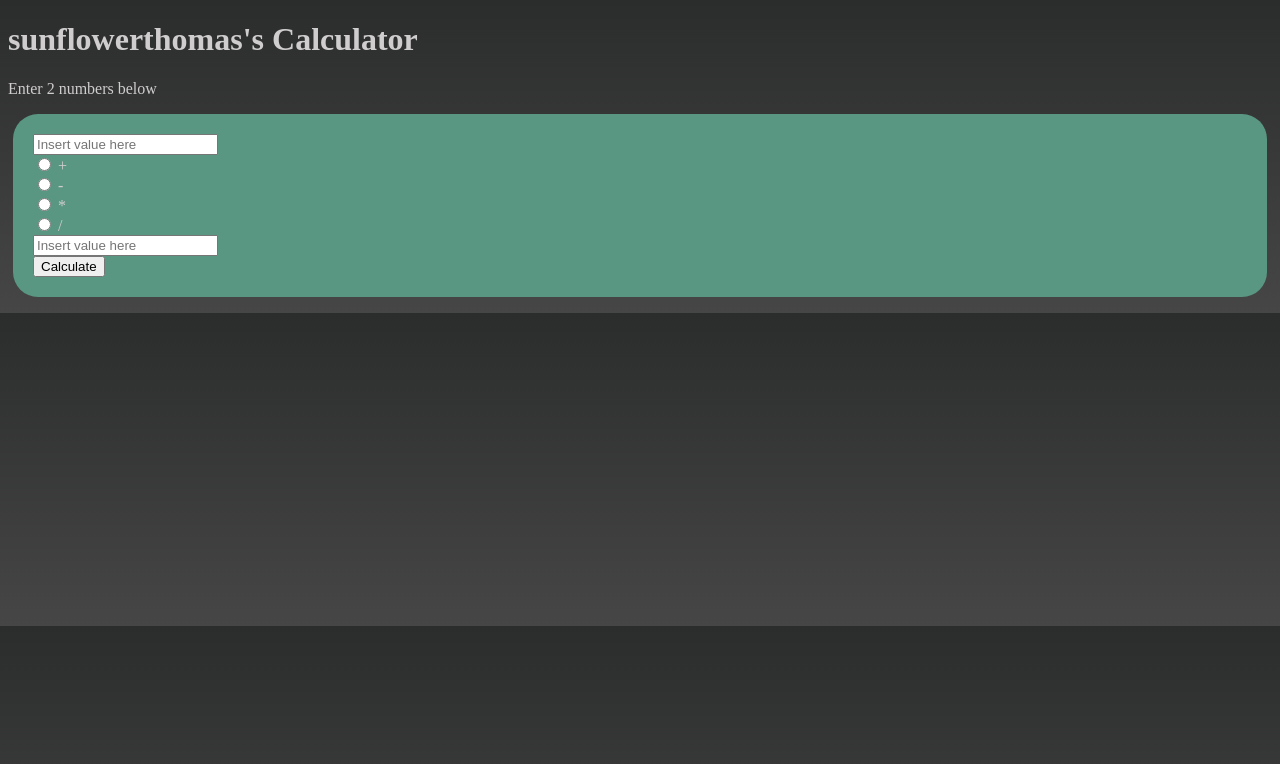
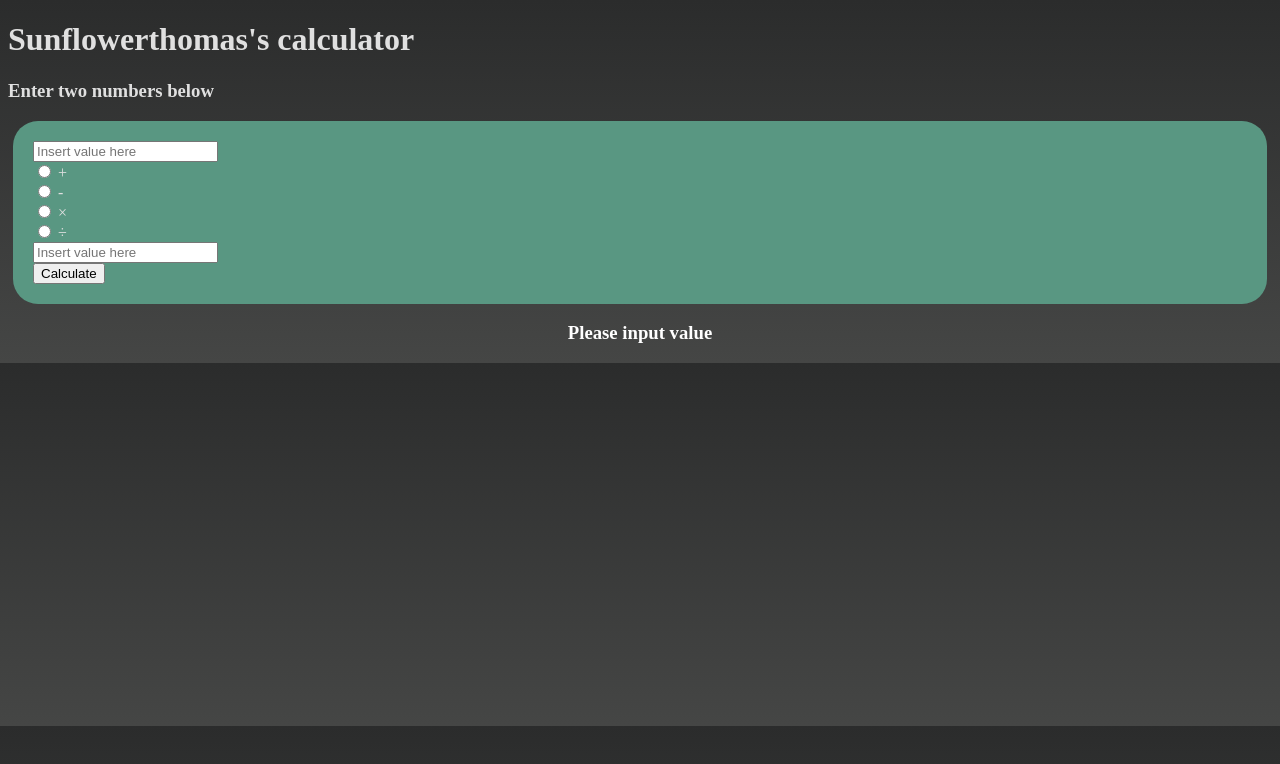
Before and after one commit to sunflowerthomas/Calculator, a plain HTML site: page index.html in a window 1280 px wide. Drawn offline with Linux system fonts and the light colour scheme.

Commit message:
Newer theme
Newer theme

```diff
--- a/index.html
+++ b/index.html
@@ -6,8 +6,8 @@
         <script src="calc.js"></script>
     </head>
     <body>
-        <h1>sunflowerthomas's Calculator</h1>
-        <p>Enter 2 numbers below</p>
+        <h1>Sunflowerthomas's calculator</h1>
+        <h3>Enter two numbers below</h3>
         <div id="calc"><form>
             <input type="number" id="1num" name="1num" value="" placeholder="Insert value here"><br>
             <input type="radio" id="add" name="calc-type" value="add">
@@ -15,12 +15,12 @@
             <input type="radio" id="subtract" name="calc-type" value="subtract">
             <label for="subtract">-</label><br>
             <input type="radio" id="multiply" name="calc-type" value="multiply">
-            <label for="multiply">*</label><br>
+            <label for="multiply">×</label><br>
             <input type="radio" id="divide" name="calc-type" value="divide">
-            <label for="divide">/</label><br>
+            <label for="divide">÷</label><br>
             <input type="number" id="2num" name="2num" value="" placeholder="Insert value here"><br>
-            <input type="button" value="Calculate" onclick="calculate()">
+            <input class="Select" type="button" value="Calculate" onclick="calculate()">
         </form></div>
-        <p id="output"></p>
+        <h3 class="OutputNum" id="output">Please input value</h3>
     </body>
 </html>
--- a/style.css
+++ b/style.css
@@ -11,5 +11,17 @@
 
 body {
     background: linear-gradient(#2b2c2c, #454645);
-    color: rgb(207, 205, 205);
+    color: rgb(224, 224, 224);
 }
+
+.OutputNum {
+    color: white;
+    text-align: center;
+}
+
+h3:hover {
+    cursor: pointer;
+    transition-delay: 0.11s;
+    color: rgb(207, 101, 15);
+    font-size:x-large;
+}
```
